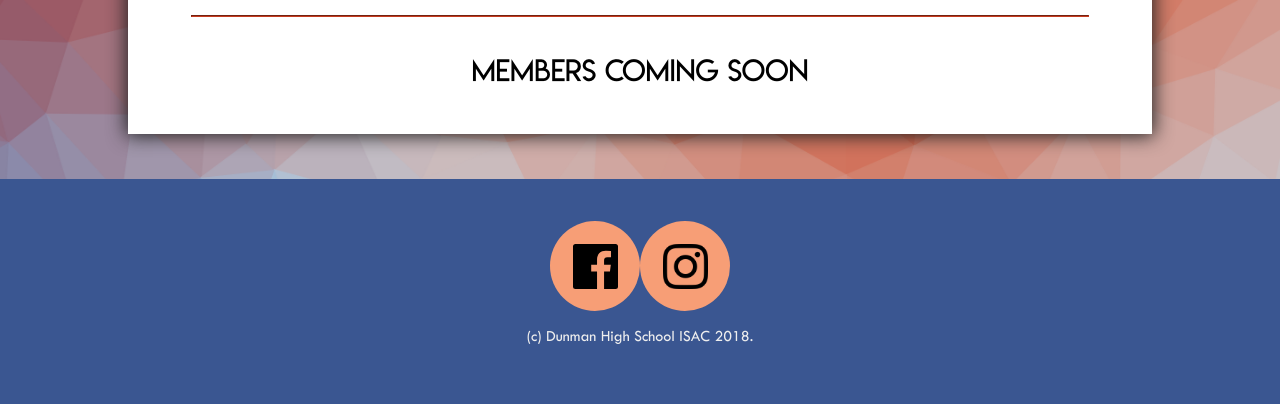
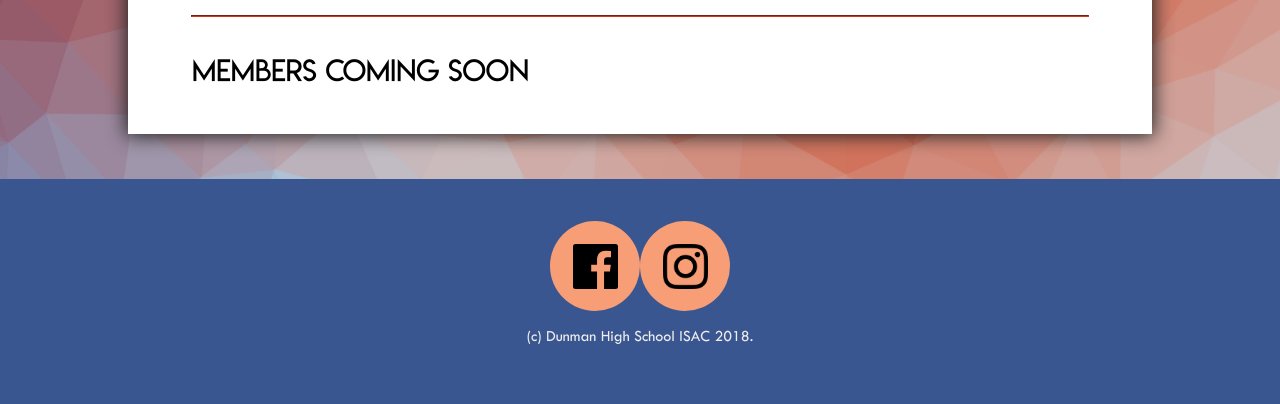
Before and after one commit to kaine119/dhap-2019, a Jekyll site: the page built from secretariat.md, in a window 1280 px wide. Shown: the part 552-956 px from the top of the page. Built offline with Jekyll 4.4.1, drawn with Linux system fonts in a browser that asks for light colours.

Commit message:
Move h2s back to the left

```diff
--- a/assets/css/content.css
+++ b/assets/css/content.css
@@ -46,12 +46,6 @@ article.content h1 {
     border-bottom: 1px solid var(--accent2);
 }
 
-article.content h2 {
-    /* TODO: remove this declaration on launch; */
-    width: 100%;
-    padding: 0px;
-    text-align: center;
-}
 
 article.content p {
     text-align: justify;
```
